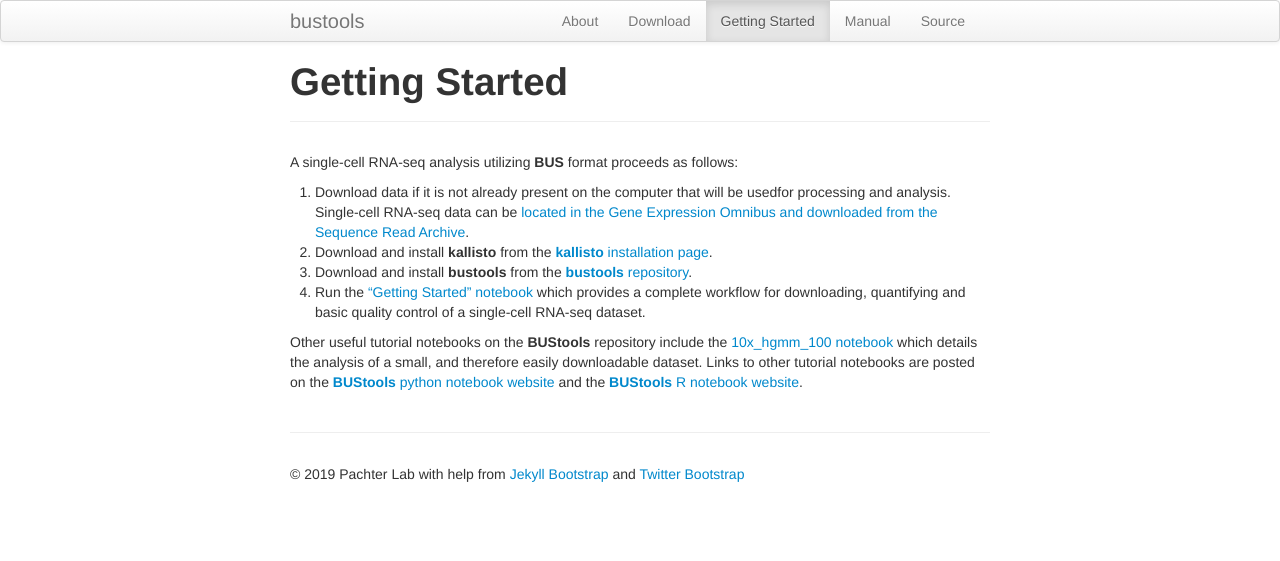
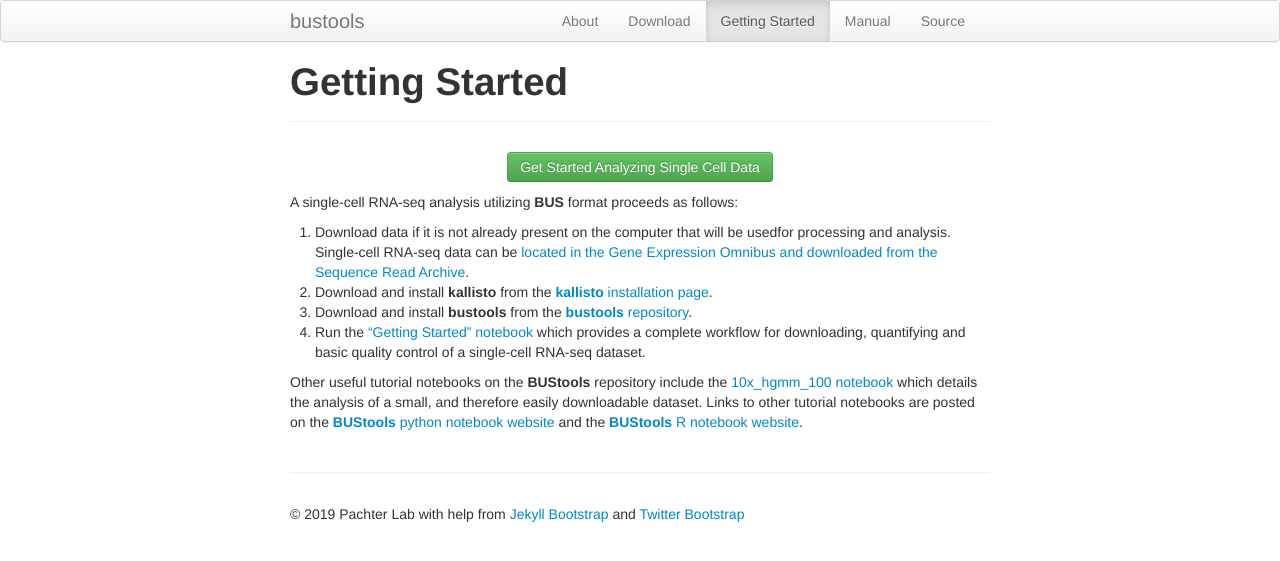
Before and after one commit to BUStools/BUStools.github.io, a Jekyll site: the page built from getting_started.md, in a window 1280 px wide. Shown: the top 561 px of the page. Built offline with Jekyll 4.4.1, drawn with Linux system fonts in a browser that asks for light colours.

Commit message:
Update getting_started.md

```diff
--- a/getting_started.md
+++ b/getting_started.md
@@ -5,6 +5,12 @@ group: navigation
 ---
 
 {% include JB/setup %}
+
+<p align="center">
+  <a href="https://pachterlab.github.io/kallistobustools/getting_started.html">
+    <button type="button" class="btn btn-success">Get Started Analyzing Single Cell Data</button>
+  </a>
+</p>
 
 A single-cell RNA-seq analysis utilizing __BUS__ format proceeds as follows:
 
@@ -14,4 +20,5 @@ A single-cell RNA-seq analysis utilizing __BUS__ format proceeds as follows:
 4. Run the ["Getting Started" notebook]() which provides a complete workflow for downloading, quantifying and basic quality control of a single-cell RNA-seq dataset.
 
 
+
 Other useful tutorial notebooks on the __BUStools__ repository include the [10x_hgmm_100 notebook](https://github.com/BUStools/BUS_notebooks_python/blob/master/dataset-notebooks/10x_hgmm_100_python/10x_hgmm_100.ipynb) which details the analysis of a small, and therefore easily downloadable dataset. Links to other tutorial notebooks are posted on the [__BUStools__ python notebook website](https://github.com/BUStools/BUS_notebooks_python) and the [__BUStools__ R notebook website](https://github.com/BUStools/BUS_notebooks_R).
```
